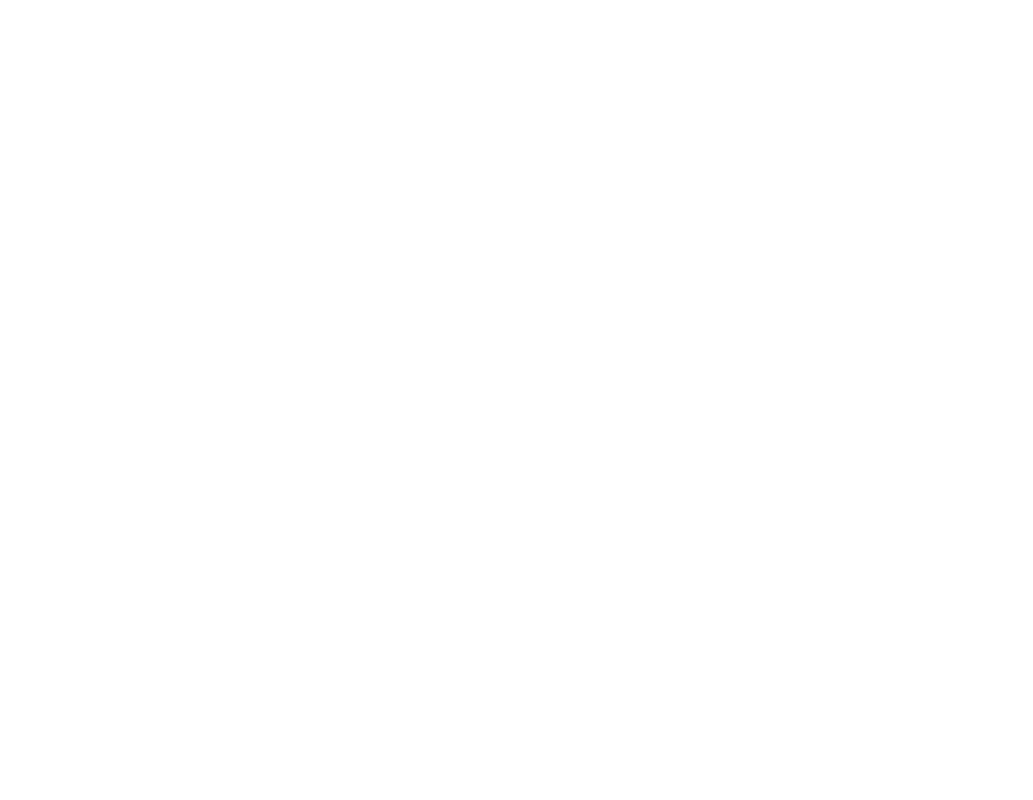
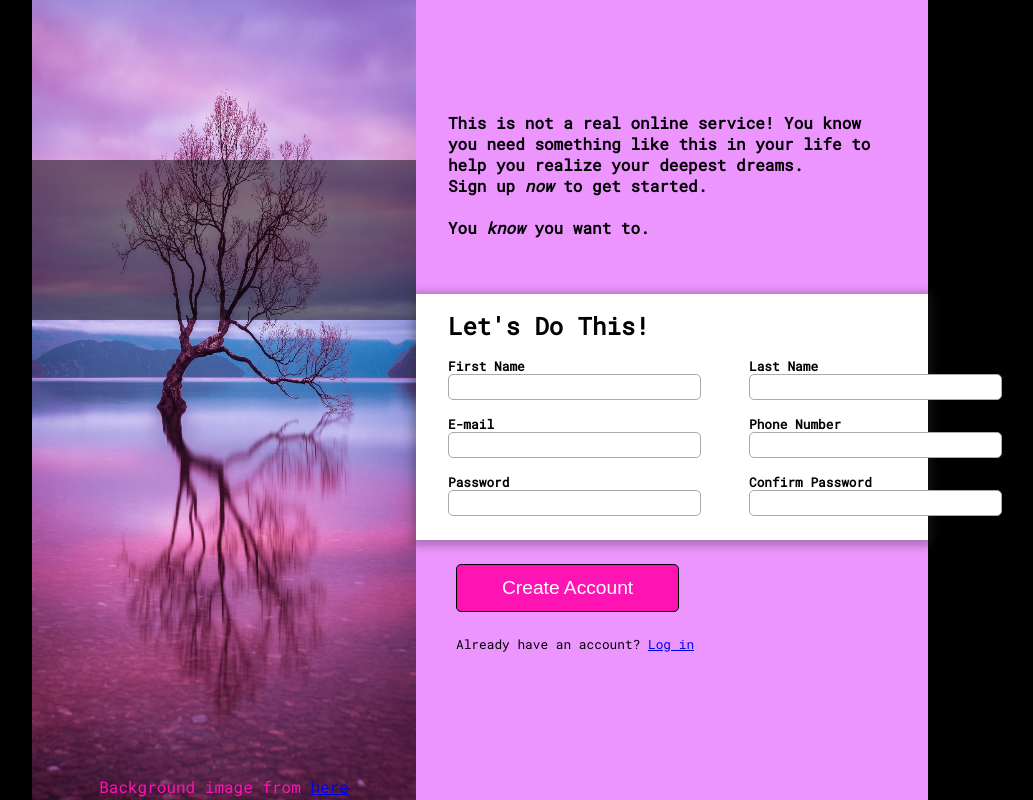
Before and after one commit to BalaajArbab/The-Odin-Project, a plain HTML site: page FullstackJavaScriptPath/IntermediateHTMLAndCSS/Project 6: Sign-Up Form/index.html in a window 1280 px wide. Shown: the whole page, without its empty margins (160-1193 px from the left). Drawn offline with Linux system fonts and the light colour scheme.

Commit message:
Design Implemented.

```diff
--- a/FullstackJavaScriptPath/IntermediateHTMLAndCSS/Project 6: Sign-Up Form/Program.js
+++ b/FullstackJavaScriptPath/IntermediateHTMLAndCSS/Project 6: Sign-Up Form/Program.js
@@ -1 +1,29 @@
 "use strict";
+
+const passwordInput = document.querySelector("#Password");
+const confirmPasswordInput = document.querySelector("#Confirm");
+const invalidPWText = document.querySelector("#InvalidPW");
+
+confirmPasswordInput.addEventListener("input", ComparePWs);
+
+function ComparePWs(e)
+{
+    const pwString = passwordInput.value;
+    const confirmString = confirmPasswordInput.value;
+
+    if (pwString !== confirmString)
+    {
+        passwordInput.classList.add("Error");
+        confirmPasswordInput.classList.add("Error");
+        invalidPWText.classList.remove("Hide");
+    }
+    else
+    {
+        passwordInput.classList.remove("Error");
+        confirmPasswordInput.classList.remove("Error");
+        invalidPWText.classList.add("Hide");
+    }
+
+    console.log(pwString, confirmString);
+    console.dir(passwordInput);
+}
--- a/FullstackJavaScriptPath/IntermediateHTMLAndCSS/Project 6: Sign-Up Form/index.html
+++ b/FullstackJavaScriptPath/IntermediateHTMLAndCSS/Project 6: Sign-Up Form/index.html
@@ -9,6 +9,67 @@
     <script src="./Program.js" defer></script>
 </head>
 <body>
+    <div id="Container">
+        <div class="LeftSide">
+            <div id="Overlay"></div>
+            <div class="ImageSource">Background image from <a href="#">here</a></div>
+        </div>
+        <div class="RightSide">
+            <div class="UpperText">
+                This is not a real online service! You know you need something like this
+                in your life to help you realize your deepest dreams.
+                <br>
+                Sign up <em>now</em> to get started.
+                <br>
+                <br>
+                You <em>know</em> you want to.
+            </div>
+            <div class="Form">
+                <form action="#" method="post">
+                    <div id="FormInfo">
+                        <div id="FormHeader">Let's Do This!</div>
+                        <div class="Field">
+                            <div class="InputField">
+                                <label for="FirstName">First Name</label>
+                                <input type="text" id="FirstName" minlength="3" maxlength="30">
+                            </div>
+                            <div class="InputField">
+                                <label for="LastName">Last Name</label>
+                                <input type="text" id="LastName" minlength="3" maxlength="30">
+                            </div>
+                        </div>
+                        <div class="Field">
+                            <div class="InputField">
+                                <label for="Email">E-mail</label>
+                                <input type="email" id="Email" minlength="4" maxlength="50">
+                            </div>
+                            <div class="InputField">
+                                <label for="PhoneNumber">Phone Number</label>
+                                <input type="text" id="PhoneNumber" minlength="12" maxlength="12" pattern="\d{12}">
+                            </div>
+                        </div>
+                        <div class="Field">
+                            <div class="InputField">
+                                <label for="Password">Password</label>
+                                <input type="password" id="Password" minlength="3" maxlength="30">
+                                <div id="InvalidPW" class="Hide">*Passwords do not match.</div>
+                            </div>
+                            <div class="InputField">
+                                <label for="Confirm">Confirm Password</label>
+                                <input type="password" id="Confirm" minlength="3" maxlength="30">
+                            </div>
+                        </div>
+                    </div>
+
+                    <button type="submit">Create Account</button>
+                </form>
+            </div>
+
+            <div class="LowerText">
+                Already have an account? <a id="Login" href="#">Log in</a>
+            </div>
+        </div>
+    </div>
 
 </body>
 </html>
--- a/FullstackJavaScriptPath/IntermediateHTMLAndCSS/Project 6: Sign-Up Form/styles.css
+++ b/FullstackJavaScriptPath/IntermediateHTMLAndCSS/Project 6: Sign-Up Form/styles.css
@@ -0,0 +1,145 @@
+@import url('https://fonts.googleapis.com/css2?family=Roboto+Mono&display=swap');
+
+*, *::before, *::after {
+    box-sizing: border-box;
+}
+
+body {
+    margin: 0;
+    padding: 0;
+    border: 0;
+    font-family: "Roboto Mono", sans-serif;
+    background-color: black;
+}
+
+#Container {
+    display: flex;
+    width: 70vw;
+    height: 100vh;
+    margin: auto;
+}
+
+#Container > .LeftSide {
+    background-color: black;
+    /* flex: 1 1 auto; */
+    width: 30vw;
+    background-image: url("./images/splash.jpg");
+    background-size: 30vw 100vh;
+}
+
+.ImageSource {
+    margin-top: 57vh;
+    color: rgb(253, 20, 179);
+    text-align: center;
+}
+
+img.Background {
+    width: 30vw;
+    height: 100vh;
+    position: absolute;
+}
+
+#Container > .RightSide {
+    /* background-color: #EEEEEE; */
+    background-color: #ec95ff;
+    /* flex: 1 1 auto; */
+    width: 40vw;
+    display: flex;
+    flex-direction: column;
+}
+
+#FormInfo {
+    display: flex;
+    flex-direction: column;
+    gap: 2vh;
+}
+
+#FormInfo > .Field {
+    display: flex;
+    /* justify-content: space-between; */
+    gap: 6vh;
+}
+
+.RightSide .UpperText,
+.RightSide #FormInfo {
+    padding: 2vh 4vh 3vh 4vh;
+}
+
+.UpperText {
+    margin-top: 12vh;
+    font-weight: 700;
+}
+
+#FormInfo {
+    background-color: white;
+    text-align: left;
+    box-shadow: 0px 2px 8px 4px rgba(53, 53, 53, 0.35);
+}
+
+div.InputField {
+    display: flex;
+    flex-direction: column;
+}
+
+
+#FormHeader {
+    margin-bottom: 0vh;
+    font-weight: 700;
+    font-size: 1.5rem;
+}
+
+.Form {
+    margin-top: 4vh;
+}
+
+label {
+    font-size: 0.8rem;
+    font-weight: 700;
+}
+
+input {
+    border-radius: 5px;
+    border: 1px solid darkgrey;
+    font-size: 1.2rem;
+}
+
+button {
+    margin: 3vh 0 0 5vh;
+    border-radius: 5px;
+    border: 1px solid black;
+    padding: 12px 45px;
+    background-color: rgb(253, 20, 179);
+    font-size: 1.2rem;
+    color: white;
+}
+
+.LowerText {
+     margin: 3vh 0 0 5vh;
+     font-size: 0.8rem;
+}
+
+input:focus {
+    border: 4px solid dodgerblue;
+    box-shadow: 2px 2px 8px 4px rgba(53, 53, 53, 0.35);
+}
+
+.Error {
+    border: 2px solid red;
+}
+
+#InvalidPW {
+    color: red;
+    font-size: 0.8rem;
+}
+
+.Hide {
+    display: none;
+}
+
+#Overlay
+{
+    width: inherit;
+    height: 20vh;
+    margin-top: 20vh;
+    background-color: rgba(0, 0, 0, 0.5);
+}
```
Also changed, not shown: FullstackJavaScriptPath/IntermediateHTMLAndCSS/Project 6: Sign-Up Form/images/splash.jpg (added).
